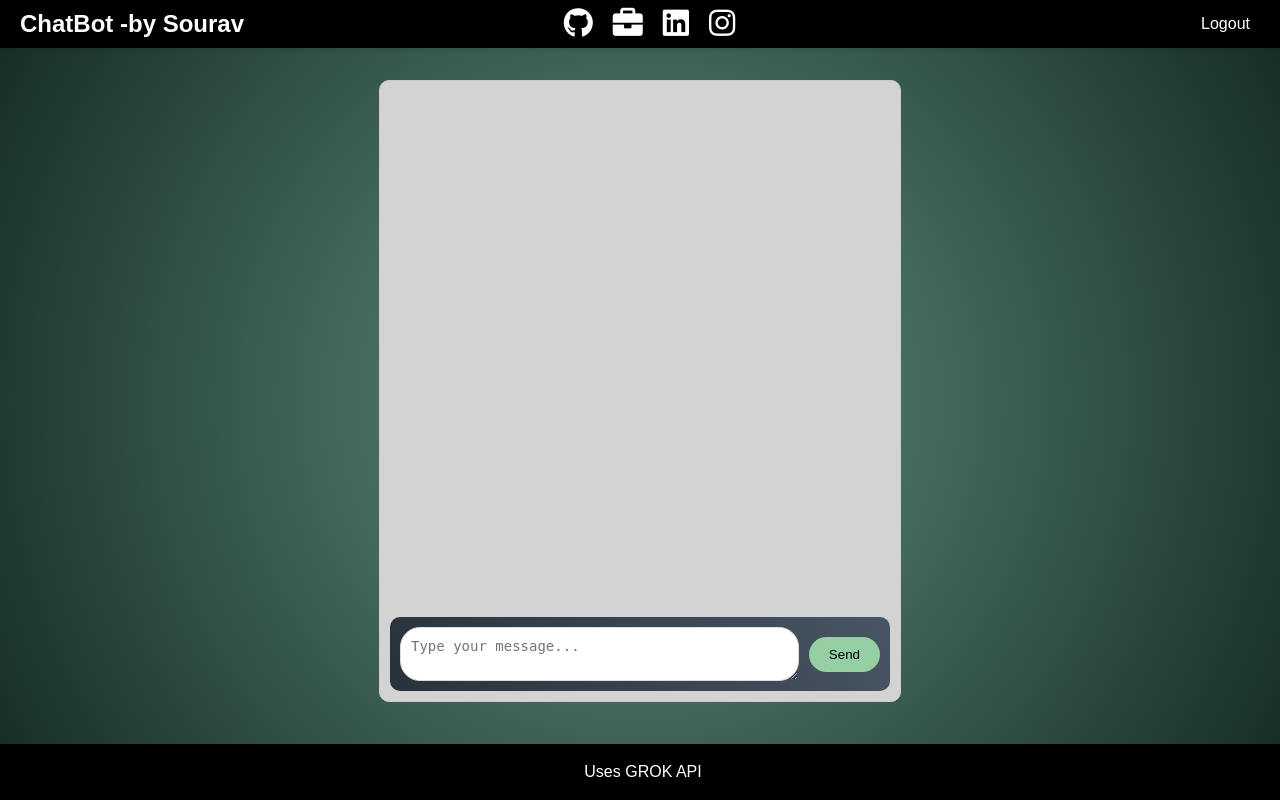
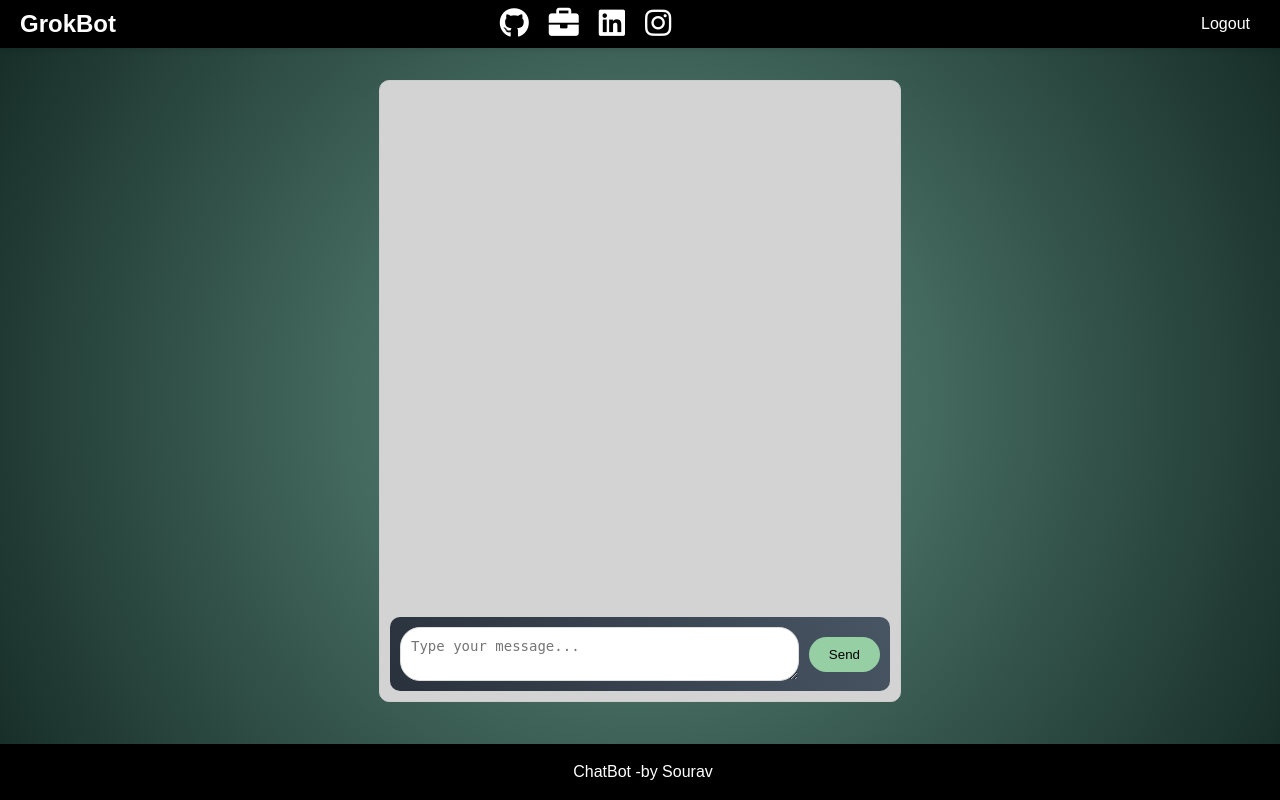
Before and after one commit to Sourav919/Grok-Bot, a Flask app: page / in a window 1280 px wide. Run offline with Flask 3, Linux system fonts and the light colour scheme; the visitor is signed in with stand-in values (Sample User, id 1); some libraries are stand-ins or nearby versions.

Commit message:
New Name lol

```diff
--- a/templates/index.html
+++ b/templates/index.html
@@ -9,7 +9,7 @@
 </head>
 <body>
     <header>
-        <h2>ChatBot -by Sourav</h2>
+        <h2>GrokBot</h2>
         <div class="nav-links">
             <a href="https://github.com/Sourav919" target="_blank"><i class="fab fa-github"></i></a>
 
@@ -33,7 +33,7 @@
         </div>
     </main>
     <footer>
-        <p>Uses GROK API</p>
+        <p>ChatBot -by Sourav</p>
     </footer>
     <script src="https://www.gstatic.com/firebasejs/9.14.0/firebase-app.js"></script>
     <script src="https://www.gstatic.com/firebasejs/9.14.0/firebase-auth.js"></script>
```
